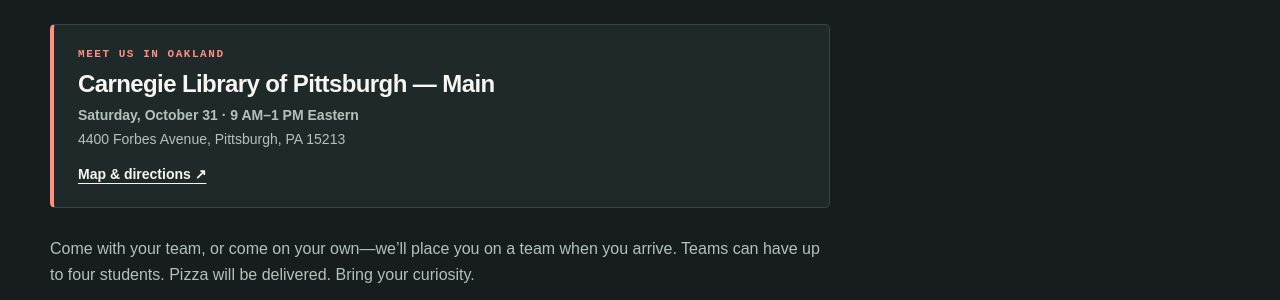
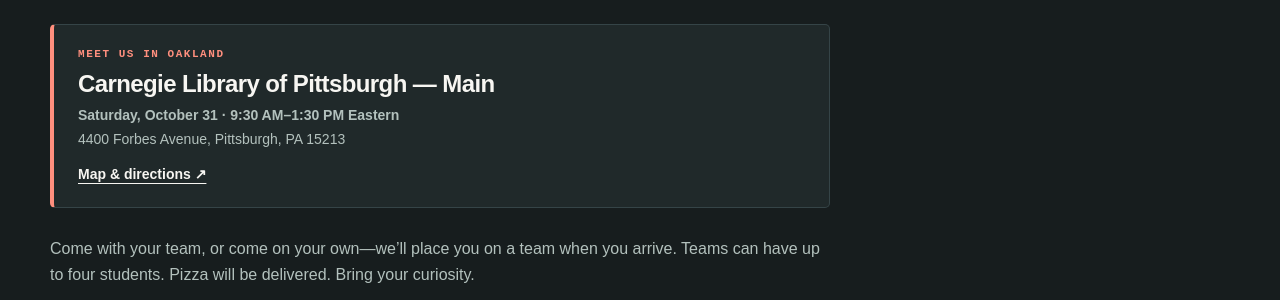
Before and after one commit to jboyce1/ppsCTF, a Jekyll site: the page built from events/october-31-ctf.md, in a window 1280 px wide. Shown: the part 308-608 px from the top of the page. Built offline with Jekyll 4.4.1, drawn with Linux system fonts in a browser that asks for light colours.

Commit message:
Correct October 31 library event to 9:30 AM–1:30 PM

```diff
--- a/events/october-31-ctf.md
+++ b/events/october-31-ctf.md
@@ -2,7 +2,7 @@
 layout: home
 title: October 31 Capture the Flag
 permalink: /events/october-31-ctf/
-description: Join ppsCTF at Carnegie Main Library in Oakland on October 31, 2026, from 9 AM to 1 PM for capture the flag, teamwork, and pizza.
+description: Join ppsCTF at Carnegie Main Library in Oakland on October 31, 2026, from 9:30 AM to 1:30 PM for capture the flag, teamwork, and pizza.
 ---
 <section class="hero event-page" aria-labelledby="event-title">
   <p class="eyebrow">pps{CTF} / Saturday, October 31, 2026</p>
@@ -11,7 +11,7 @@
   <div class="next-session">
     <p class="eyebrow">Meet us in Oakland</p>
     <h2>Carnegie Library of Pittsburgh — Main</h2>
-    <p><strong>Saturday, October 31 · 9 AM–1 PM Eastern</strong><br>4400 Forbes Avenue, Pittsburgh, PA 15213</p>
+    <p><strong>Saturday, October 31 · 9:30 AM–1:30 PM Eastern</strong><br>4400 Forbes Avenue, Pittsburgh, PA 15213</p>
     <a class="text-link" href="https://www.google.com/maps/place/Carnegie+Library+of+Pittsburgh+-+Main+(Oakland)/@40.4427033,-79.9507696,17z/data=!3m1!4b1!4m6!3m5!1s0x8834f187aaaaaaab:0xde992fde347394c1!8m2!3d40.4427033!4d-79.9507696!16s%2Fm%2F0jb35b5?entry=ttu&amp;g_ep=EgoyMDI2MTAwNi4wIKXMDSoASAFQAw%3D%3D">Map &amp; directions ↗</a>
   </div>
   <p>Come with your team, or come on your own—we’ll place you on a team when you arrive. Teams can have up to four students. Pizza will be delivered. Bring your curiosity.</p>
```
